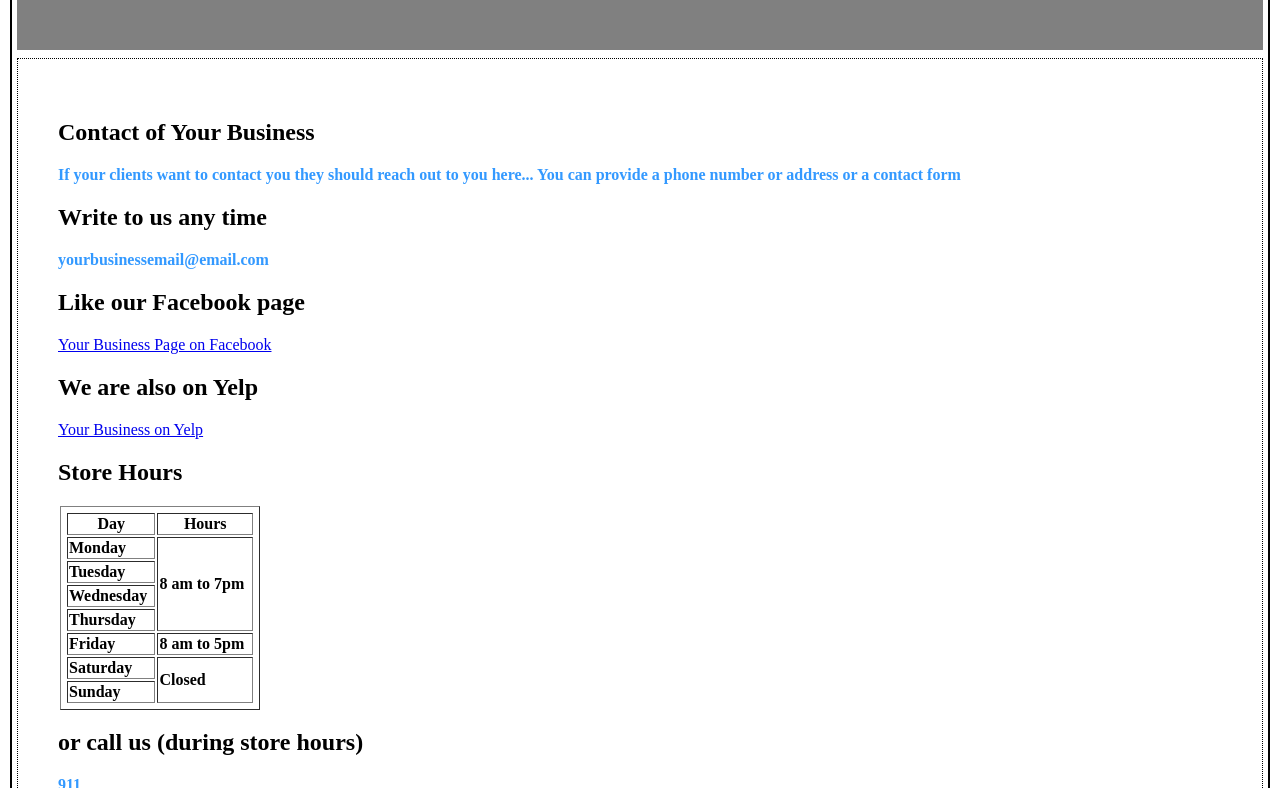
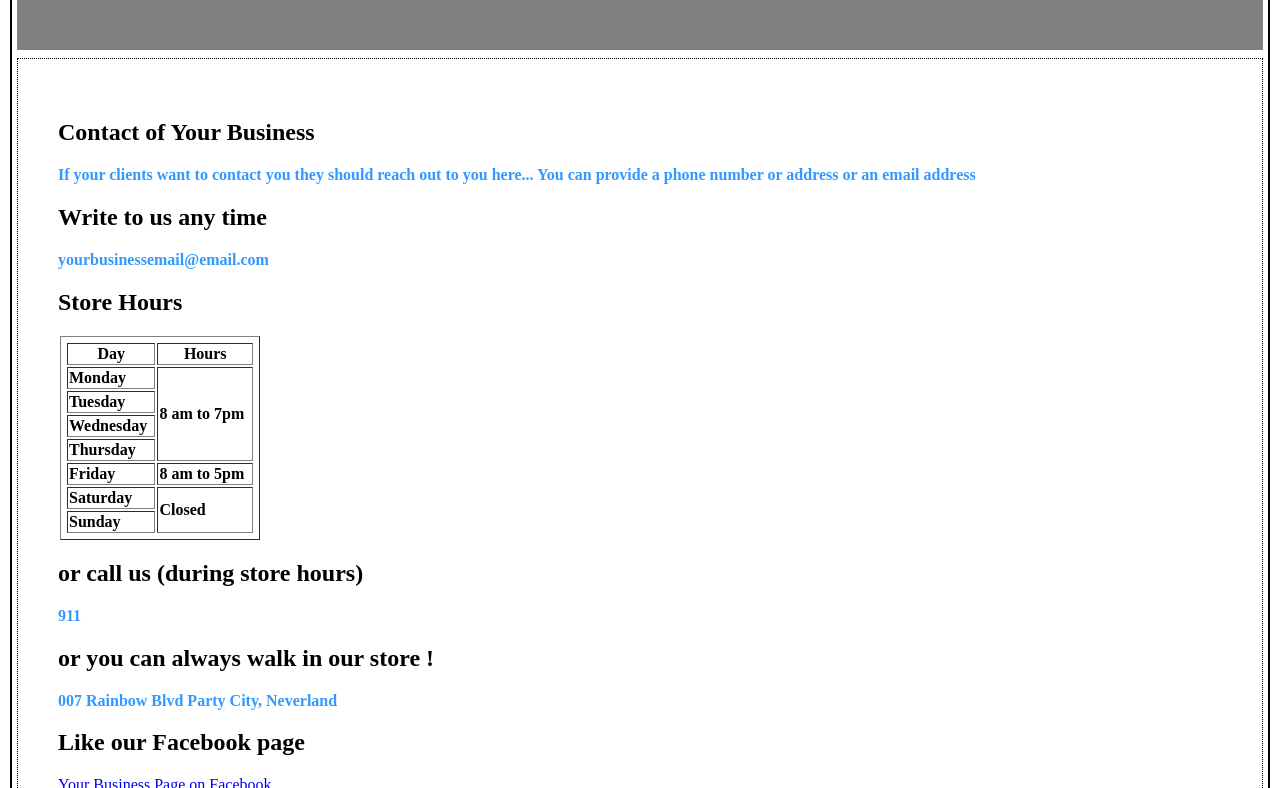
Before and after one commit to ruchanimbalkar/BasicBusinessWebsite, a plain HTML site: page contact.html in a window 1280 px wide. Shown: the part 164-952 px from the top of the page. Drawn offline with Linux system fonts and the light colour scheme.

Commit message:
Day 2 Commit 2 Contact Page  updated and link to Store hours added to Home page

```diff
--- a/contact.html
+++ b/contact.html
@@ -36,18 +36,12 @@
 				<h2> Contact of Your Business </h2>
 				<p>
 					If your clients want to contact you they should reach out to you
-					here... You can provide a phone number or address or a contact form
+					here... You can provide a phone number or address or an email address
 
 				</p>
 
 				<h2> Write to us any time </h2>
 				<p> yourbusinessemail@email.com</p>
-
-				<h2> Like our Facebook page </h2>
-				<a href="facebook.com"> Your Business Page on Facebook</a>
-
-				<h2> We are also on Yelp </h2>
-				<a href="yelp.com"> Your Business on Yelp</a>
 
 				<h2> Store Hours </h2>
 				<table border="1" id="tableHours">
@@ -62,7 +56,6 @@
 
 				</table>
 
-
 				<h2> or call us (during store hours) </h2>
 				<p>
 					911
@@ -75,6 +68,14 @@
 					 Party City, Neverland </p>
 
 				</div>
+
+				<h2> Like our Facebook page </h2>
+				<a href="facebook.com"> Your Business Page on Facebook</a>
+
+				<h2> We are also on Yelp </h2>
+				<a href="yelp.com"> Your Business on Yelp</a>
+
+
 			</section>
 
 			<footer>
```
Also changed, not shown: index.html (+3 -0 lines).
